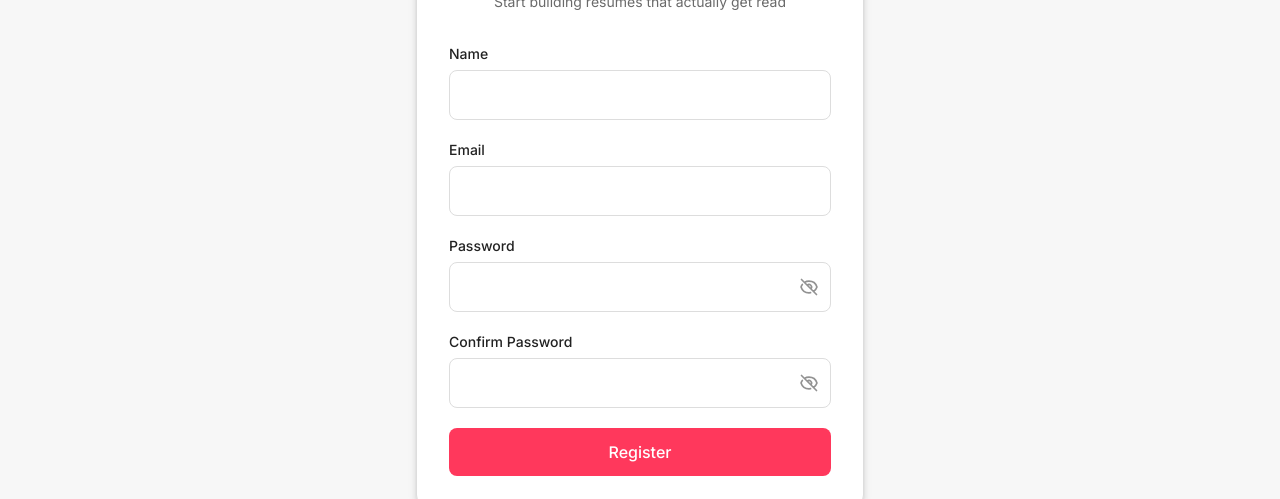
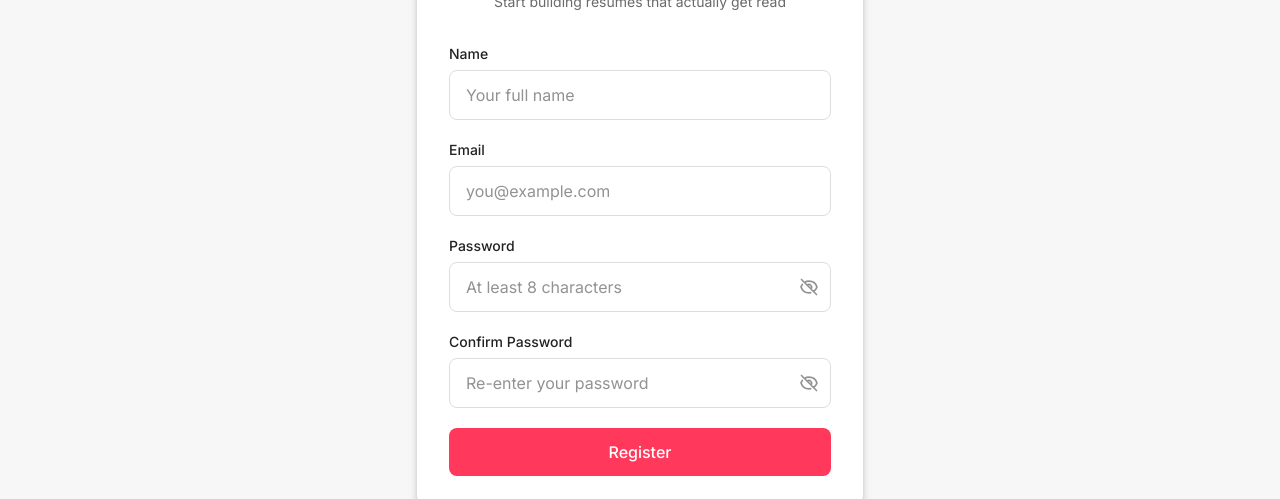
Before and after one commit to blitz-003/AgentApply, a Next.js app in the folder frontend/: page /register in a window 1280 px wide. Shown: the part 258-757 px from the top of the page. Built offline with nearby package versions, Linux system fonts and the light colour scheme; no server answers.

Commit message:
included placeholder for input fields for login and register

```diff
--- a/frontend/app/login/page.tsx
+++ b/frontend/app/login/page.tsx
@@ -65,6 +65,7 @@ export default function LoginPage() {
                 id="email"
                 type="email"
                 {...register("email")}
+                placeholder="you@example.com"
                 className={inputClass}
                 disabled={isSubmitting}
               />
@@ -85,6 +86,7 @@ export default function LoginPage() {
               <PasswordInput
                 id="password"
                 {...register("password")}
+                placeholder="Enter your password"
                 className={inputClass}
                 disabled={isSubmitting}
               />
--- a/frontend/app/register/page.tsx
+++ b/frontend/app/register/page.tsx
@@ -65,6 +65,7 @@ export default function RegisterPage() {
                 id="name"
                 type="text"
                 {...register("name")}
+                placeholder="Your full name"
                 className={inputClass}
                 disabled={isSubmitting}
               />
@@ -86,6 +87,7 @@ export default function RegisterPage() {
                 id="email"
                 type="email"
                 {...register("email")}
+                placeholder="you@example.com"
                 className={inputClass}
                 disabled={isSubmitting}
               />
@@ -106,6 +108,7 @@ export default function RegisterPage() {
               <PasswordInput
                 id="password"
                 {...register("password")}
+                placeholder="At least 8 characters"
                 className={inputClass}
                 disabled={isSubmitting}
               />
@@ -126,6 +129,7 @@ export default function RegisterPage() {
               <PasswordInput
                 id="confirmPassword"
                 {...register("confirmPassword")}
+                placeholder="Re-enter your password"
                 className={inputClass}
                 disabled={isSubmitting}
               />
```
